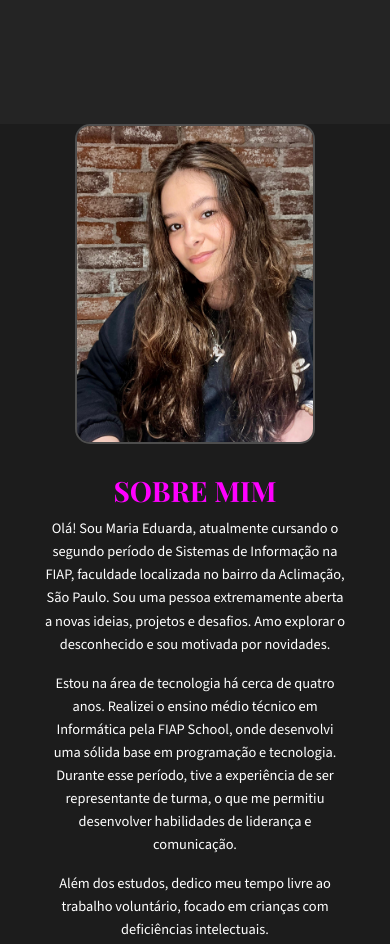
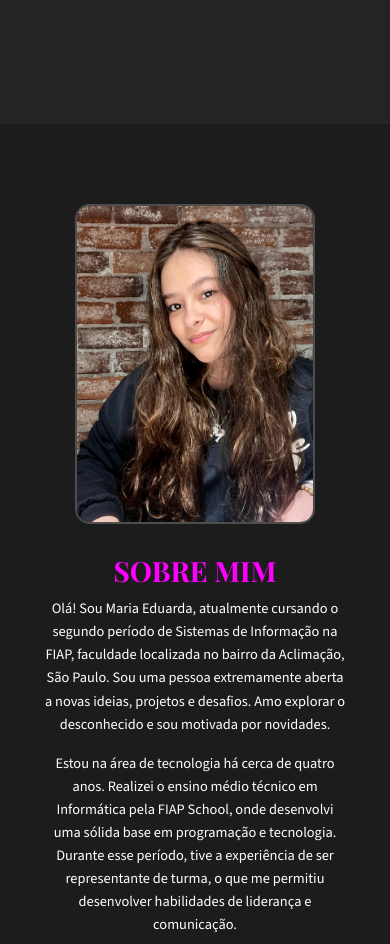
Before and after one commit to d-araujof/Portifolio, a plain HTML site: page index.html in a window 390 px wide. Shown: the part 720-1664 px from the top of the page. Drawn offline with nearby package versions, Linux system fonts and the light colour scheme.

Commit message:
Update style.css

```diff
--- a/Style/style.css
+++ b/Style/style.css
@@ -222,7 +222,7 @@ body p {
     .sobre-mim {
         flex-direction: column;
         text-align: center;
-        padding: 0 2rem 5rem 2rem;
+        padding: 5rem 2rem 5rem 2rem;
     }
     .sobre-mim-texto h1, .sobre-mim-texto p {
         text-align: center;
```
